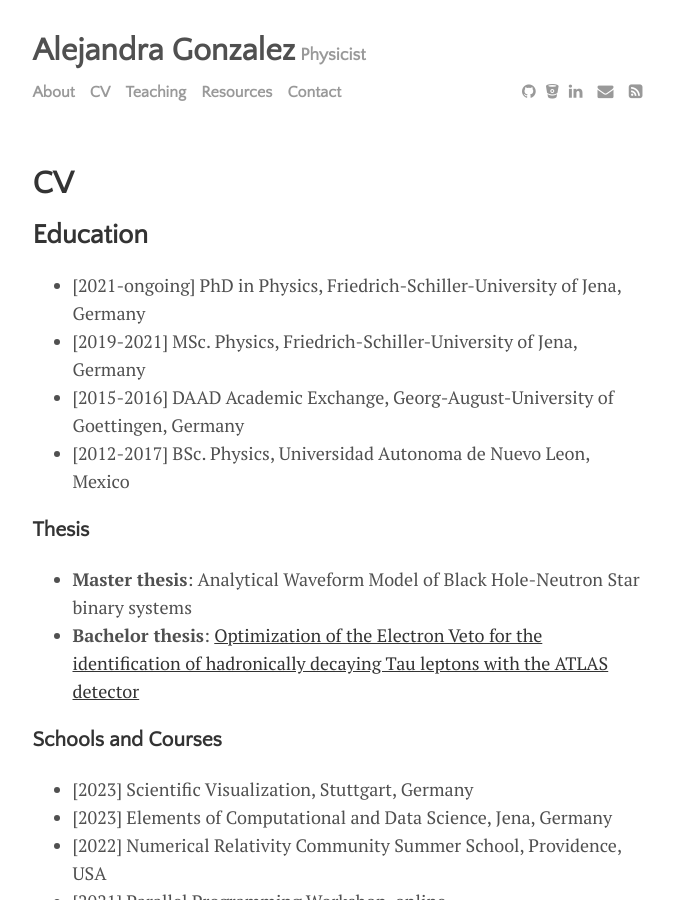
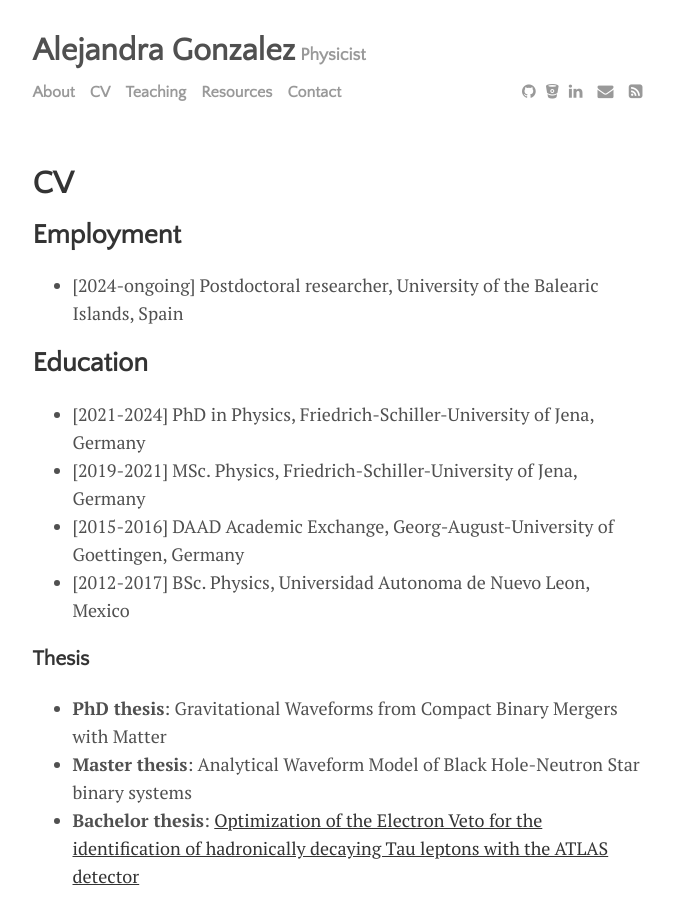
Before and after one commit to ar-gonzalez/ar-gonzalez.github.io, a Jekyll site: the page built from menu/cv.md, in a window 1280 px wide and 900 px high. Shown: the whole window, without its empty margins (300-974 px from the left). Built offline with Jekyll 4.4.1, drawn with Linux system fonts in a browser that asks for light colours.

Commit message:
added employment in cv

```diff
--- a/menu/cv.md
+++ b/menu/cv.md
@@ -4,15 +4,19 @@ title: CV
 permalink: /cv
 ---
 
+## Employment
+- [2024-ongoing] Postdoctoral researcher, University of the Balearic Islands, Spain
+
 ## Education
 
-- [2021-ongoing] PhD in Physics, Friedrich-Schiller-University of Jena, Germany
+- [2021-2024] PhD in Physics, Friedrich-Schiller-University of Jena, Germany
 - [2019-2021] MSc. Physics, Friedrich-Schiller-University of Jena, Germany
 - [2015-2016] DAAD Academic Exchange, Georg-August-University of Goettingen, Germany
 - [2012-2017] BSc. Physics, Universidad Autonoma de Nuevo Leon, Mexico
 
 ### Thesis
 
+- **PhD thesis**: Gravitational Waveforms from Compact Binary Mergers with Matter
 - **Master thesis**: Analytical Waveform Model of Black Hole-Neutron Star binary systems
 - **Bachelor thesis**: [Optimization of the Electron Veto for the identification of hadronically decaying Tau leptons with the ATLAS detector](https://www.uni-goettingen.de/de/document/download/288e5460a87426975dcb65ae5a490067.pdf/Bachelorarbeit_Alejandra_Pillado_Gonzalez.pdf)
 
```
